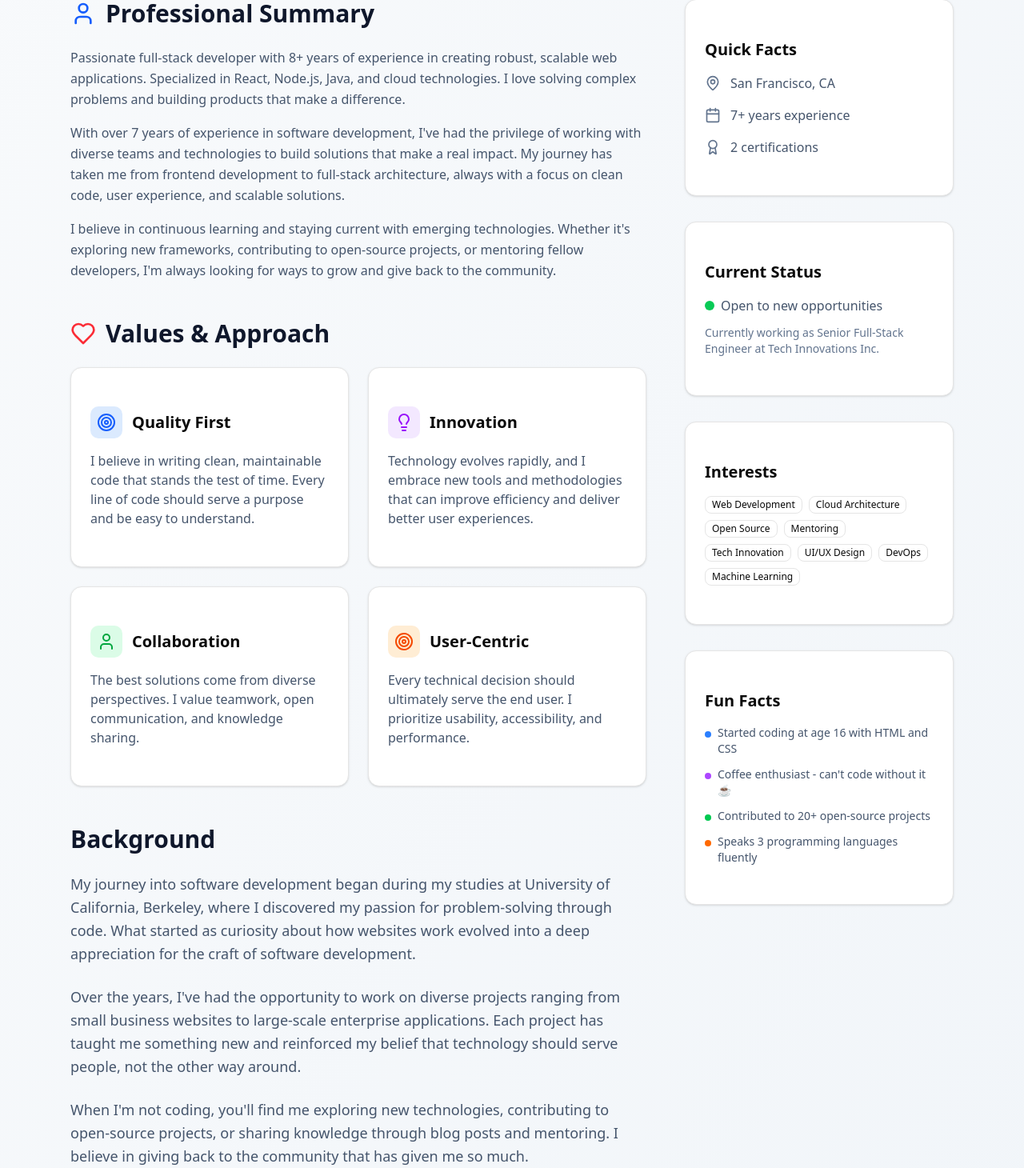
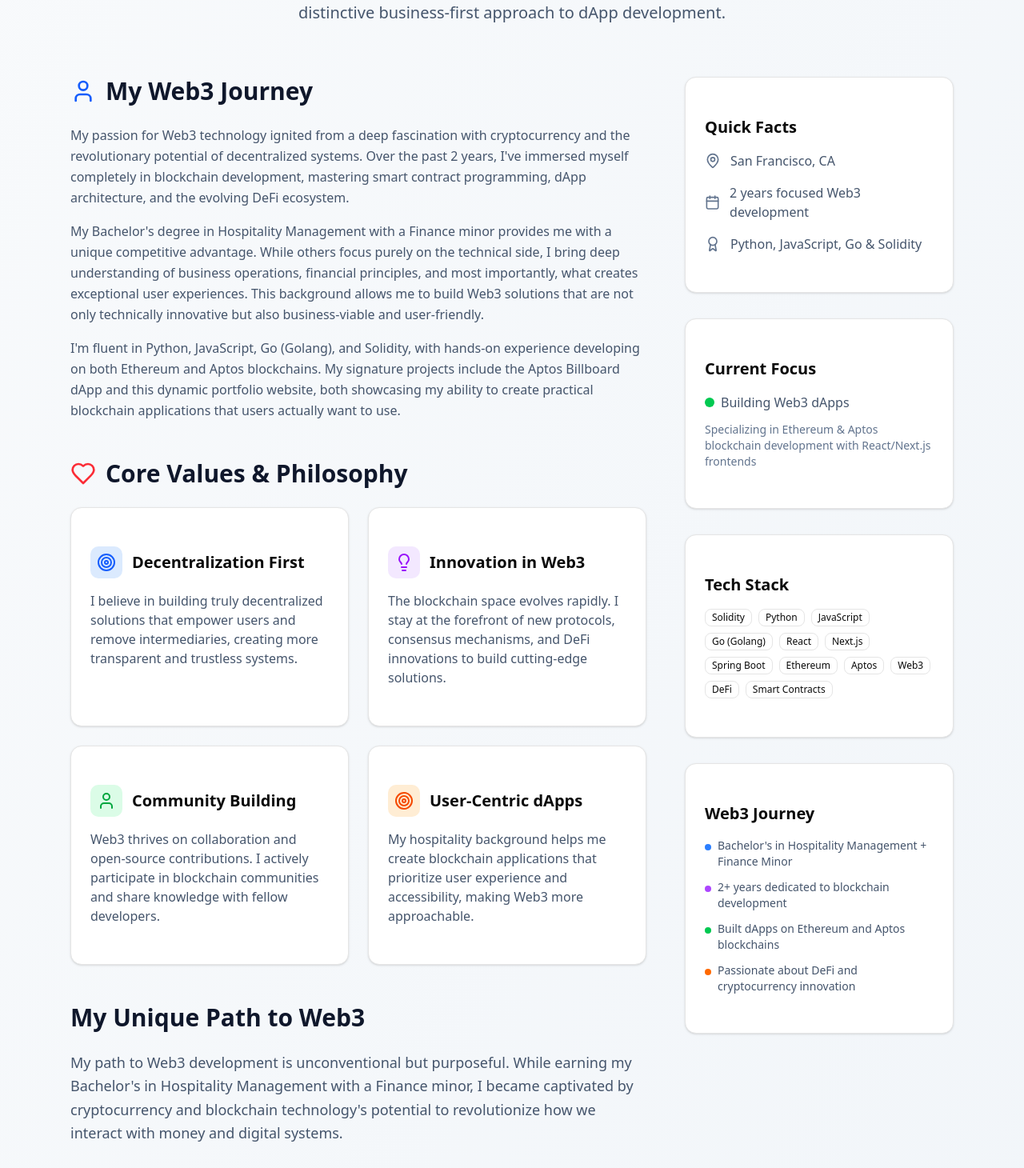
Before and after one commit to SteLe13/My-Portfolio, a React (Vite) app: page /about in a window 1280 px wide. Shown: the part 439-1899 px from the top of the page at 80% size. Built offline with nearby package versions, Linux system fonts and the light colour scheme.

Commit message:
Revise AboutPage content for clarity and focus

```diff
--- a/src/components/pages/AboutPage.jsx
+++ b/src/components/pages/AboutPage.jsx
@@ -33,7 +33,9 @@ const AboutPage = () => {
             About {personalInfo.fullName.split(' ')[0]}
           </h1>
           <p className="text-xl text-slate-600 max-w-3xl mx-auto leading-relaxed">
-            {personalInfo.tagline}
+            A passionate Web3 & Blockchain Engineer driven by cryptocurrency innovation and decentralized technology.
+            My unique journey from Hospitality Management to blockchain development brings 2 years of focused Web3 experience
+            with a distinctive business-first approach to dApp development.
           </p>
         </div>
 
@@ -44,22 +46,24 @@ const AboutPage = () => {
             <section>
               <h2 className="text-3xl font-bold text-slate-900 mb-6 flex items-center gap-3">
                 <User className="w-8 h-8 text-blue-600" />
-                Professional Summary
+                My Web3 Journey
               </h2>
               <div className="prose prose-lg text-slate-600">
                 <p className="leading-relaxed">
-                  {personalInfo.summary}
+                  My passion for Web3 technology ignited from a deep fascination with cryptocurrency and the revolutionary
+                  potential of decentralized systems. Over the past 2 years, I've immersed myself completely in blockchain
+                  development, mastering smart contract programming, dApp architecture, and the evolving DeFi ecosystem.
                 </p>
                 <p className="leading-relaxed mt-4">
-                  With over {totalYearsExperience} years of experience in software development, I've had the privilege
-                  of working with diverse teams and technologies to build solutions that make a real impact.
-                  My journey has taken me from frontend development to full-stack architecture, always with
-                  a focus on clean code, user experience, and scalable solutions.
+                  My Bachelor's degree in Hospitality Management with a Finance minor provides me with a unique competitive advantage.
+                  While others focus purely on the technical side, I bring deep understanding of business operations, financial principles,
+                  and most importantly, what creates exceptional user experiences. This background allows me to build Web3 solutions
+                  that are not only technically innovative but also business-viable and user-friendly.
                 </p>
                 <p className="leading-relaxed mt-4">
-                  I believe in continuous learning and staying current with emerging technologies. Whether it's
-                  exploring new frameworks, contributing to open-source projects, or mentoring fellow developers,
-                  I'm always looking for ways to grow and give back to the community.
+                  I'm fluent in Python, JavaScript, Go (Golang), and Solidity, with hands-on experience developing on both
+                  Ethereum and Aptos blockchains. My signature projects include the Aptos Billboard dApp and this dynamic portfolio
+                  website, both showcasing my ability to create practical blockchain applications that users actually want to use.
                 </p>
               </div>
             </section>
@@ -68,7 +72,7 @@ const AboutPage = () => {
             <section>
               <h2 className="text-3xl font-bold text-slate-900 mb-6 flex items-center gap-3">
                 <Heart className="w-8 h-8 text-red-500" />
-                Values & Approach
+                Core Values & Philosophy
               </h2>
               <div className="grid grid-cols-1 md:grid-cols-2 gap-6">
                 <Card>
@@ -77,11 +81,11 @@ const AboutPage = () => {
                       <div className="p-2 bg-blue-100 rounded-lg">
                         <Target className="w-6 h-6 text-blue-600" />
                       </div>
-                      <h3 className="text-xl font-semibold">Quality First</h3>
+                      <h3 className="text-xl font-semibold">Decentralization First</h3>
                     </div>
                     <p className="text-slate-600">
-                      I believe in writing clean, maintainable code that stands the test of time.
-                      Every line of code should serve a purpose and be easy to understand.
+                      I believe in building truly decentralized solutions that empower users
+                      and remove intermediaries, creating more transparent and trustless systems.
                     </p>
                   </CardContent>
                 </Card>
@@ -92,11 +96,11 @@ const AboutPage = () => {
                       <div className="p-2 bg-purple-100 rounded-lg">
                         <Lightbulb className="w-6 h-6 text-purple-600" />
                       </div>
-                      <h3 className="text-xl font-semibold">Innovation</h3>
+                      <h3 className="text-xl font-semibold">Innovation in Web3</h3>
                     </div>
                     <p className="text-slate-600">
-                      Technology evolves rapidly, and I embrace new tools and methodologies
-                      that can improve efficiency and deliver better user experiences.
+                      The blockchain space evolves rapidly. I stay at the forefront of new protocols,
+                      consensus mechanisms, and DeFi innovations to build cutting-edge solutions.
                     </p>
                   </CardContent>
                 </Card>
@@ -107,11 +111,11 @@ const AboutPage = () => {
                       <div className="p-2 bg-green-100 rounded-lg">
                         <User className="w-6 h-6 text-green-600" />
                       </div>
-                      <h3 className="text-xl font-semibold">Collaboration</h3>
+                      <h3 className="text-xl font-semibold">Community Building</h3>
                     </div>
                     <p className="text-slate-600">
-                      The best solutions come from diverse perspectives. I value teamwork,
-                      open communication, and knowledge sharing.
+                      Web3 thrives on collaboration and open-source contributions. I actively
+                      participate in blockchain communities and share knowledge with fellow developers.
                     </p>
                   </CardContent>
                 </Card>
@@ -122,11 +126,11 @@ const AboutPage = () => {
                       <div className="p-2 bg-orange-100 rounded-lg">
                         <Target className="w-6 h-6 text-orange-600" />
                       </div>
-                      <h3 className="text-xl font-semibold">User-Centric</h3>
+                      <h3 className="text-xl font-semibold">User-Centric dApps</h3>
                     </div>
                     <p className="text-slate-600">
-                      Every technical decision should ultimately serve the end user.
-                      I prioritize usability, accessibility, and performance.
+                      My hospitality background helps me create blockchain applications that
+                      prioritize user experience and accessibility, making Web3 more approachable.
                     </p>
                   </CardContent>
                 </Card>
@@ -135,22 +139,24 @@ const AboutPage = () => {
 
             {/* Background */}
             <section>
-              <h2 className="text-3xl font-bold text-slate-900 mb-6">Background</h2>
+              <h2 className="text-3xl font-bold text-slate-900 mb-6">My Unique Path to Web3</h2>
               <div className="space-y-6">
                 <p className="text-lg text-slate-600 leading-relaxed">
-                  My journey into software development began during my studies at {education[0]?.institutionName},
-                  where I discovered my passion for problem-solving through code. What started as curiosity
-                  about how websites work evolved into a deep appreciation for the craft of software development.
+                  My path to Web3 development is unconventional but purposeful. While earning my Bachelor's in Hospitality
+                  Management with a Finance minor, I became captivated by cryptocurrency and blockchain technology's potential
+                  to revolutionize how we interact with money and digital systems.
                 </p>
                 <p className="text-lg text-slate-600 leading-relaxed">
-                  Over the years, I've had the opportunity to work on diverse projects ranging from
-                  small business websites to large-scale enterprise applications. Each project has taught me
-                  something new and reinforced my belief that technology should serve people, not the other way around.
+                  Rather than seeing my hospitality background as unrelated, I recognized it as my secret weapon. The hospitality
+                  industry taught me how to create exceptional user experiences, manage complex operations, and understand what
+                  drives customer satisfaction. Combined with my finance knowledge, I approach Web3 development with a unique
+                  perspective that balances technical innovation with business practicality.
                 </p>
                 <p className="text-lg text-slate-600 leading-relaxed">
-                  When I'm not coding, you'll find me exploring new technologies, contributing to open-source projects,
-                  or sharing knowledge through blog posts and mentoring. I believe in giving back to the community
-                  that has given me so much.
+                  For the past 2 years, I've dedicated myself entirely to mastering blockchain development. My flagship projects—
+                  the Aptos Billboard dApp where users sign transactions to post messages on a public blockchain billboard, and
+                  this dynamic portfolio with its Spring Boot backend—demonstrate my ability to create Web3 applications that
+                  are both technically sophisticated and genuinely engaging for users.
                 </p>
               </div>
             </section>
@@ -169,11 +175,11 @@ const AboutPage = () => {
                   </div>
                   <div className="flex items-center gap-3">
                     <Calendar className="w-5 h-5 text-slate-500" />
-                    <span className="text-slate-600">{totalYearsExperience}+ years experience</span>
+                    <span className="text-slate-600">2 years focused Web3 development</span>
                   </div>
                   <div className="flex items-center gap-3">
                     <Award className="w-5 h-5 text-slate-500" />
-                    <span className="text-slate-600">{certifications?.length || 0} certifications</span>
+                    <span className="text-slate-600">Python, JavaScript, Go & Solidity</span>
                   </div>
                 </div>
               </CardContent>
@@ -182,14 +188,14 @@ const AboutPage = () => {
             {/* Current Status */}
             <Card>
               <CardContent className="p-6">
-                <h3 className="text-xl font-semibold mb-4">Current Status</h3>
+                <h3 className="text-xl font-semibold mb-4">Current Focus</h3>
                 <div className="space-y-3">
                   <div className="flex items-center gap-2">
                     <div className="w-3 h-3 bg-green-500 rounded-full animate-pulse"></div>
-                    <span className="text-slate-600">{personalInfo.availability}</span>
+                    <span className="text-slate-600">Building Web3 dApps</span>
                   </div>
                   <p className="text-sm text-slate-500">
-                    Currently working as {experiences[0]?.positionTitle} at {experiences[0]?.companyName}
+                    Specializing in Ethereum & Aptos blockchain development with React/Next.js frontends
                   </p>
                 </div>
               </CardContent>
@@ -198,16 +204,20 @@ const AboutPage = () => {
             {/* Interests */}
             <Card>
               <CardContent className="p-6">
-                <h3 className="text-xl font-semibold mb-4">Interests</h3>
+                <h3 className="text-xl font-semibold mb-4">Tech Stack</h3>
                 <div className="flex flex-wrap gap-2">
-                  <Badge variant="outline">Web Development</Badge>
-                  <Badge variant="outline">Cloud Architecture</Badge>
-                  <Badge variant="outline">Open Source</Badge>
-                  <Badge variant="outline">Mentoring</Badge>
-                  <Badge variant="outline">Tech Innovation</Badge>
-                  <Badge variant="outline">UI/UX Design</Badge>
-                  <Badge variant="outline">DevOps</Badge>
-                  <Badge variant="outline">Machine Learning</Badge>
+                  <Badge variant="outline">Solidity</Badge>
+                  <Badge variant="outline">Python</Badge>
+                  <Badge variant="outline">JavaScript</Badge>
+                  <Badge variant="outline">Go (Golang)</Badge>
+                  <Badge variant="outline">React</Badge>
+                  <Badge variant="outline">Next.js</Badge>
+                  <Badge variant="outline">Spring Boot</Badge>
+                  <Badge variant="outline">Ethereum</Badge>
+                  <Badge variant="outline">Aptos</Badge>
+                  <Badge variant="outline">Web3</Badge>
+                  <Badge variant="outline">DeFi</Badge>
+                  <Badge variant="outline">Smart Contracts</Badge>
                 </div>
               </CardContent>
             </Card>
@@ -215,23 +225,23 @@ const AboutPage = () => {
             {/* Fun Facts */}
             <Card>
               <CardContent className="p-6">
-                <h3 className="text-xl font-semibold mb-4">Fun Facts</h3>
+                <h3 className="text-xl font-semibold mb-4">Web3 Journey</h3>
                 <div className="space-y-3 text-sm text-slate-600">
                   <div className="flex items-start gap-2">
                     <div className="w-2 h-2 bg-blue-500 rounded-full mt-2 flex-shrink-0"></div>
-                    <span>Started coding at age 16 with HTML and CSS</span>
+                    <span>Bachelor's in Hospitality Management + Finance Minor</span>
                   </div>
                   <div className="flex items-start gap-2">
                     <div className="w-2 h-2 bg-purple-500 rounded-full mt-2 flex-shrink-0"></div>
-                    <span>Coffee enthusiast - can't code without it ☕</span>
+                    <span>2+ years dedicated to blockchain development</span>
                   </div>
                   <div className="flex items-start gap-2">
                     <div className="w-2 h-2 bg-green-500 rounded-full mt-2 flex-shrink-0"></div>
-                    <span>Contributed to 20+ open-source projects</span>
+                    <span>Built dApps on Ethereum and Aptos blockchains</span>
                   </div>
                   <div className="flex items-start gap-2">
                     <div className="w-2 h-2 bg-orange-500 rounded-full mt-2 flex-shrink-0"></div>
-                    <span>Speaks 3 programming languages fluently</span>
+                    <span>Passionate about DeFi and cryptocurrency innovation</span>
                   </div>
                 </div>
               </CardContent>
```
